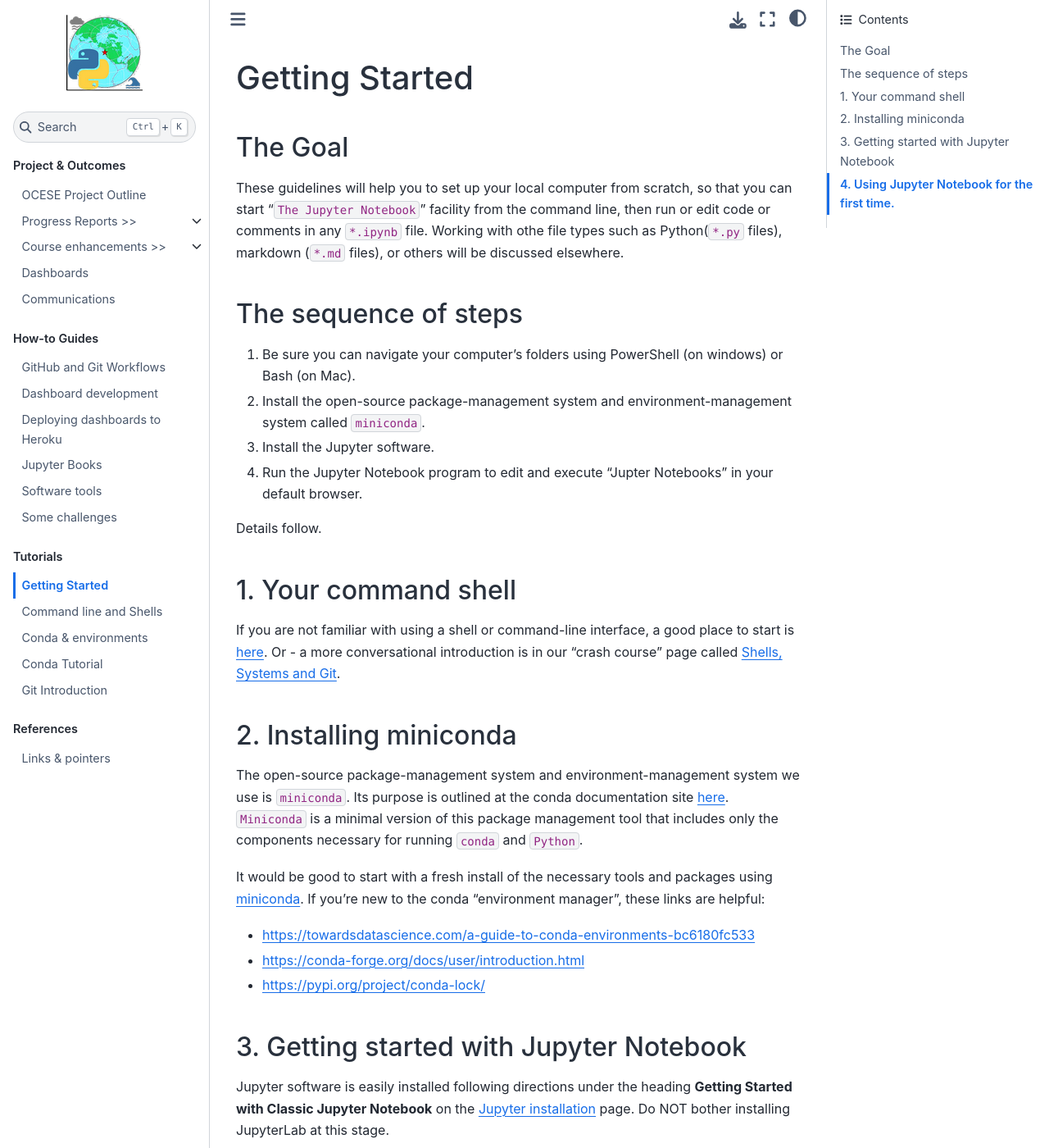
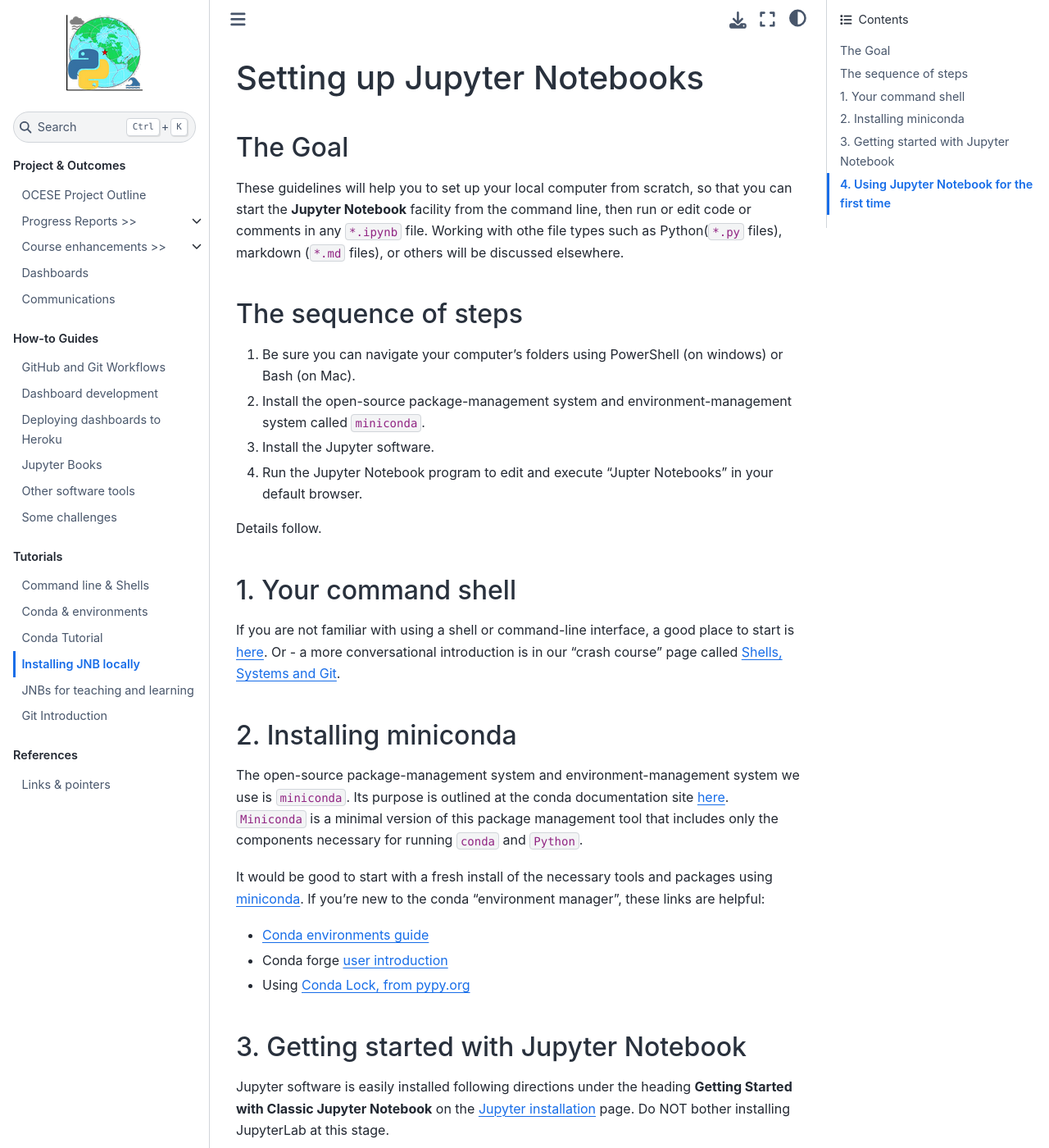
Before and after one commit to eoas-ubc/eoas-ubc.github.io, a Jupyter Book: the page built from docs/jnotebook-startup.md, in a window 1280 px wide and 1400 px high. Shown: the whole window at 82% size. Built offline with Jupyter Book 1.0.4 settings and Sphinx 7.4.7 and the Sphinx Book theme 1.1.4, drawn with Linux system fonts in a browser that asks for light colours; some of the changed text lies outside the part shown.

Commit message:
more edits and new JNB pages

```diff
--- a/docs/_toc.yml
+++ b/docs/_toc.yml
@@ -28,15 +28,17 @@
   - file: heroku
   - file: jupyterbooks
   - file: tools
-    title: Software tools
+    title: Other software tools
   - file: troubleshooting
 - caption: Tutorials
   chapters:
-  - file: gettingstarted
   - file: commandline
   - file: conda_environs
   - file: conda-tutorial
     title: Conda Tutorial
+  - file: jnotebook-startup
+    title: Installing JNB locally
+  - file: jupyter-notebooks
   - file: git-intro
 - caption: References
   chapters:
--- a/docs/gettingstarted.md
+++ b/docs/jnotebook-startup.md
@@ -1,8 +1,8 @@
-# Getting Started
+# Setting up Jupyter Notebooks
 
 ## The Goal
 
-These guidelines will help you to set up your local computer from scratch, so that you can start "`The Jupyter Notebook`" facility from the command line, then run or edit code or comments in any `*.ipynb` file. Working with othe file types such as Python(`*.py` files), markdown (`*.md` files), or others will be discussed elsewhere.
+These guidelines will help you to set up your local computer from scratch, so that you can start the **Jupyter Notebook** facility from the command line, then run or edit code or comments in any `*.ipynb` file. Working with othe file types such as Python(`*.py` files), markdown (`*.md` files), or others will be discussed elsewhere.
 
 ## The sequence of steps
 
@@ -15,7 +15,7 @@
 
 ## 1. Your command shell
 
-If you are not familiar with using a shell or command-line interface, a good place to start is [here](https://fhmjones.github.io/commandline.html). Or - a more conversational introduction is in our "crash course" page called [Shells, Systems and Git](al's_crashcorse/shells_crash_course.html).
+If you are not familiar with using a shell or command-line interface, a good place to start is [here](commandline.md). Or - a more conversational introduction is in our "crash course" page called [Shells, Systems and Git](al's_crashcorse/shells_crash_course.html).
 
 ## 2. Installing miniconda
 
@@ -23,15 +23,17 @@
 
 It would be good to start with a fresh install of the necessary tools and packages using [miniconda](https://docs.conda.io/en/latest/miniconda.html).
 If you're new to the conda "environment manager", these links are helpful:
-- https://towardsdatascience.com/a-guide-to-conda-environments-bc6180fc533
-- https://conda-forge.org/docs/user/introduction.html
-- https://pypi.org/project/conda-lock/
+
+- [Conda environments guide](https://towardsdatascience.com/a-guide-to-conda-environments-bc6180fc533)
+- Conda forge [user introduction](https://conda-forge.org/docs/user/introduction.html)
+- Using [Conda Lock, from pypy.org](https://pypi.org/project/conda-lock/)
 
 ## 3. Getting started with Jupyter Notebook
 
 Jupyter software is easily installed following directions under the heading **Getting Started with Classic Jupyter Notebook** on the [Jupyter installation](https://jupyter.org/install.html) page. Do NOT bother installing JupyterLab at this stage.
 
-## 4. Using Jupyter Notebook for the first time.
+## 4. Using Jupyter Notebook for the first time
+
 A well-paced tutorial from August 2020 is [How to Use Jupyter Notebook in 2020: A Beginner’s Tutorial](https://www.dataquest.io/blog/jupyter-notebook-tutorial/). The introduction to using Jupyter notebooks starts at the top and goes to the section "**Example Analysis**".
 
 After that, the tutorial becomes more of a "python" tutorial. It is quite good and worthwhile if you are new to Python. The third section called "**Sharing Your Notebooks**" introduces you to GitHub - again, it is well done, and worthwhile if you are new to using GitHub. *(Note: this tutorial is online, but apparently not "opensource". We may want to find one that has a Creative Commons license, so we can clone it and take charge of it for future maintenance purposes.)*
```
Also changed, not shown: docs/commandline.md (+1 -1 lines), docs/jupyter-notebooks.md (added, +41 -0 lines), docs/links-pointers.md (+5 -5 lines), 8 other files.
